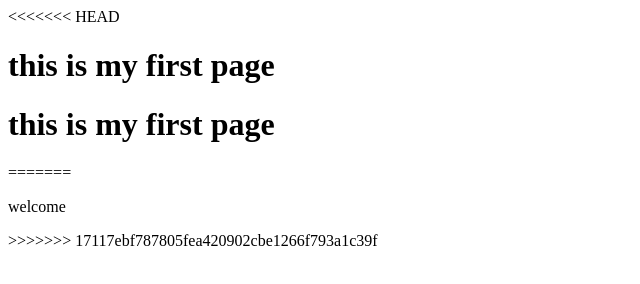
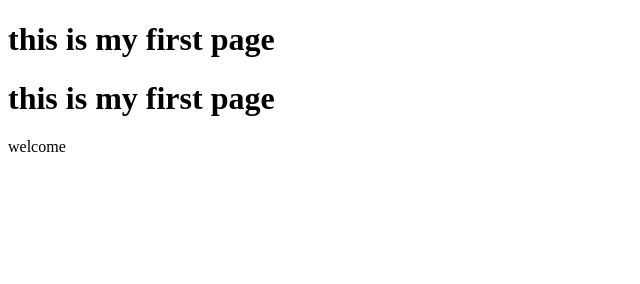
Before and after one commit to Houstonsboy/apirepo, a plain HTML site: page index.html in a window 1280 px wide. Shown: the whole page, without its empty margins (0-640 px from the left). Drawn offline with Linux system fonts and the light colour scheme.

Commit message:
resolved again

```diff
--- a/index.html
+++ b/index.html
@@ -6,12 +6,9 @@
     <title>Document</title>
 </head>
 <body>
-<<<<<<< HEAD
     <h1>this is my first page</h1>
     <h1>this is my first page</h1>
 
-=======
 <p>welcome</p>
->>>>>>> 17117ebf787805fea420902cbe1266f793a1c39f
 </body>
 </html>
```
